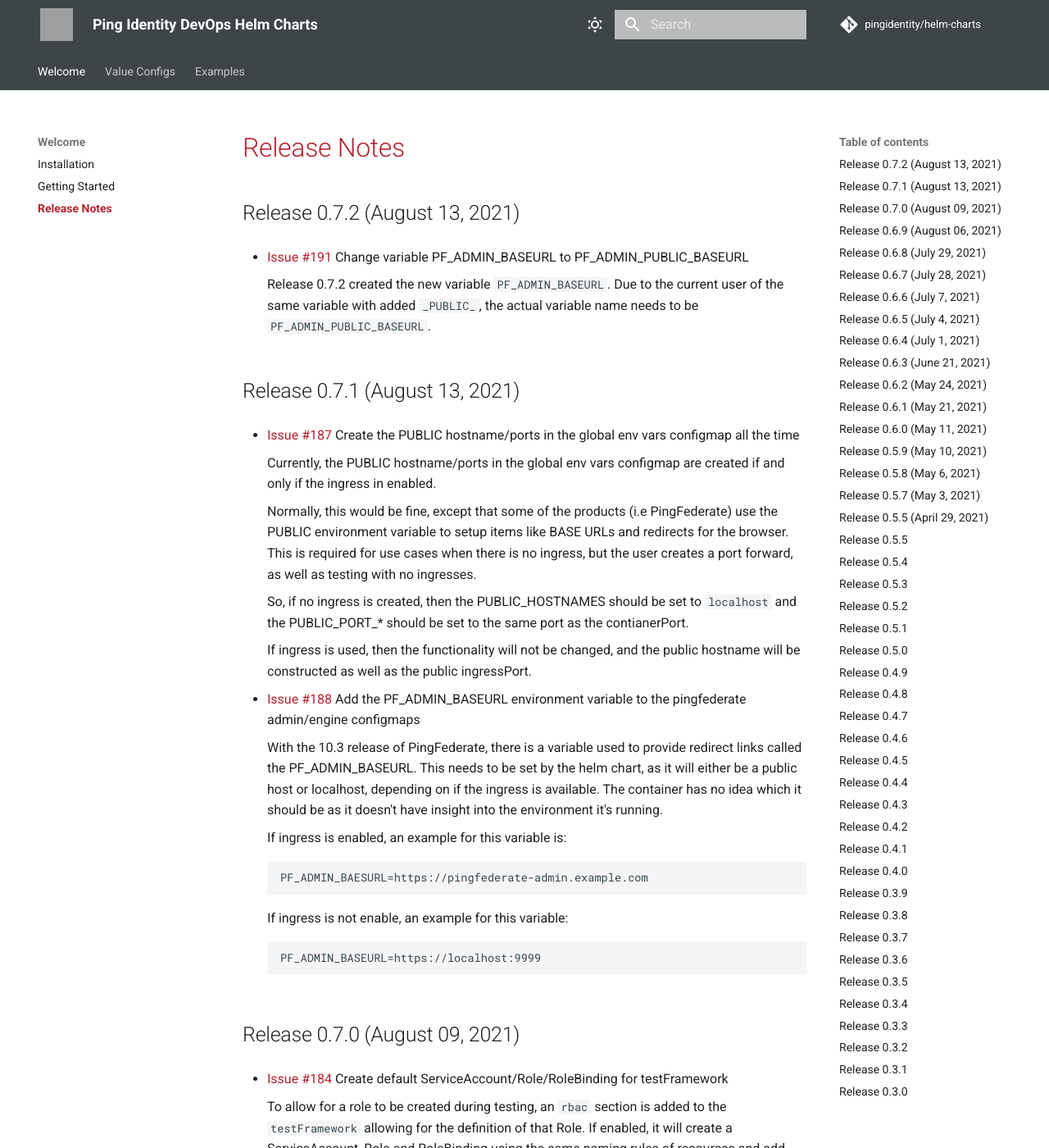
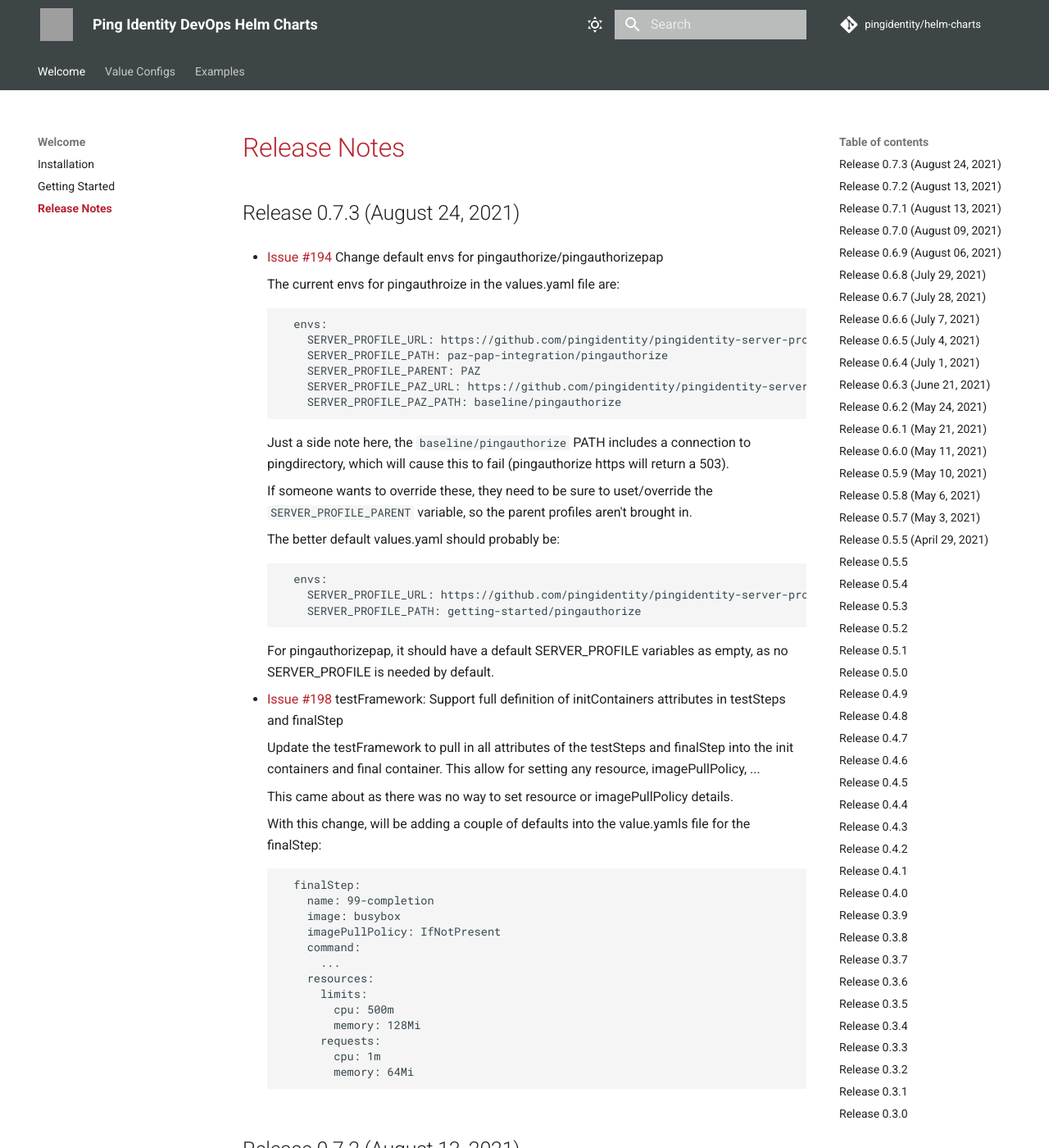
Before and after one commit to pingidentity/helm-charts, an MkDocs documentation site: the page built from docs/release-notes.md, in a window 1280 px wide and 1400 px high. Shown: the whole window at 82% size. Built offline with MkDocs 1.6.1 and Material for MkDocs 9.7.7, drawn with Linux system fonts in a browser that asks for light colours; comment, search, counter and statistics services are not loaded; grey boxes are pictures that could not be loaded.

Commit message:
Resolving issues #194 and #198

````diff
--- a/docs/release-notes.md
+++ b/docs/release-notes.md
@@ -1,4 +1,58 @@
 # Release Notes
+
+
+## Release 0.7.3 (August 24, 2021)
+
+* [Issue #194](https://github.com/pingidentity/helm-charts/issues/194) Change default envs for pingauthorize/pingauthorizepap
+
+    The current envs for pingauthroize in the values.yaml file are:
+
+    ```
+      envs:
+        SERVER_PROFILE_URL: https://github.com/pingidentity/pingidentity-server-profiles.git
+        SERVER_PROFILE_PATH: paz-pap-integration/pingauthorize
+        SERVER_PROFILE_PARENT: PAZ
+        SERVER_PROFILE_PAZ_URL: https://github.com/pingidentity/pingidentity-server-profiles.git
+        SERVER_PROFILE_PAZ_PATH: baseline/pingauthorize
+    ```
+
+    Just a side note here, the `baseline/pingauthorize` PATH includes a connection to pingdirectory, which will cause this to fail (pingauthorize https will return a 503).
+
+    If someone wants to override these, they need to be sure to uset/override the `SERVER_PROFILE_PARENT` variable, so the parent profiles aren't brought in.
+
+    The better default values.yaml should probably be:
+
+    ```
+      envs:
+        SERVER_PROFILE_URL: https://github.com/pingidentity/pingidentity-server-profiles.git
+        SERVER_PROFILE_PATH: getting-started/pingauthorize
+    ```
+
+    For pingauthorizepap, it should have a default SERVER_PROFILE variables as empty, as no SERVER_PROFILE is needed by default.
+
+* [Issue #198](https://github.com/pingidentity/helm-charts/issues/198) testFramework: Support full definition of initContainers attributes in testSteps and finalStep
+
+    Update the testFramework to pull in all attributes of the testSteps and finalStep into the init containers and final container.  This allow for setting any resource, imagePullPolicy, ...
+
+    This came about as there was no way to set resource or imagePullPolicy details.
+
+    With this change, will be adding a couple of defaults into the value.yamls file for the finalStep:
+
+    ```
+      finalStep:
+        name: 99-completion
+        image: busybox
+        imagePullPolicy: IfNotPresent
+        command:
+          ...
+        resources:
+          limits:
+            cpu: 500m
+            memory: 128Mi
+          requests:
+            cpu: 1m
+            memory: 64Mi
+    ```
 
 ## Release 0.7.2 (August 13, 2021)
 
````
Also changed, not shown: 3 other files.
